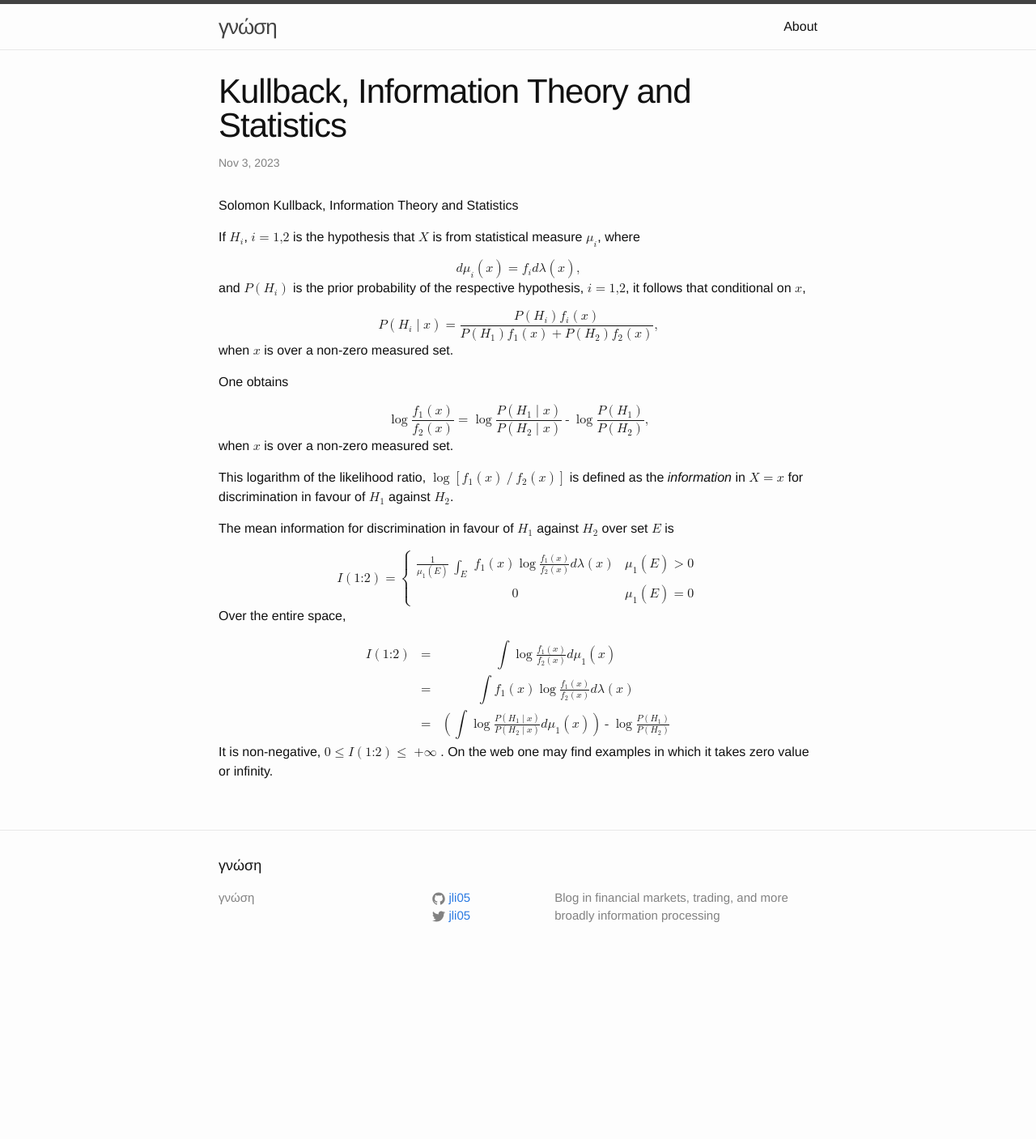
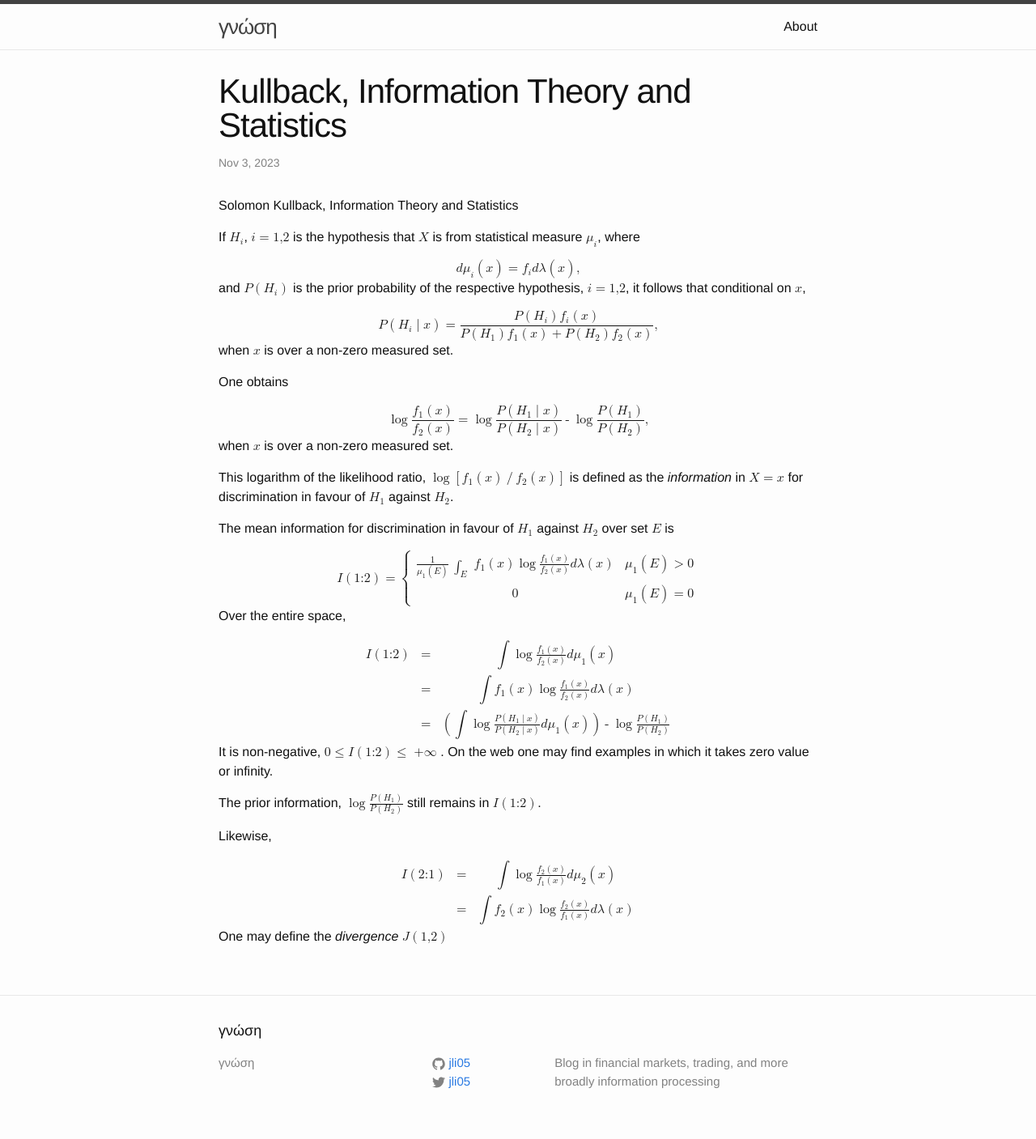
Before and after one commit to jli05/jli05.github.io, a Jekyll site: the page built from _posts/2023-11-03-Kullback-Book.md, in a window 1280 px wide. Shown: the whole page at 81% size. Built offline with Jekyll 4.4.1, drawn with Linux system fonts in a browser that asks for light colours; before the commit the page ends 1203 px from its top, so only the background shows below that.

Commit message:
add I(2:1)

```diff
--- a/_posts/2023-11-03-Kullback-Book.md
+++ b/_posts/2023-11-03-Kullback-Book.md
@@ -124,3 +124,38 @@ Over the entire space,
 </math>
 
 It is non-negative, <math><mn>0</mn><mo>&le;</mo><mi>I</mi><mo>(</mo><mn>1:2</mn><mo>)</mo><mo>&le;</mo><mo>+&infin;</mo></math>. On the web one may find examples in which it takes zero value or infinity.
+
+The prior information, <math><mo>log</mo><mfrac><mrow><mi>P</mi><mo>(</mo><msub><mi>H</mi><mi>1</mi></msub><mo>)</mo></mrow><mrow><mi>P</mi><mo>(</mo><msub><mi>H</mi><mi>2</mi></msub><mo>)</mo></mrow></mfrac></math> still remains in <math><mi>I</mi><mo>(</mo><mn>1:2</mn><mo>)</mo></math>.
+
+Likewise,
+<math display="block">
+<mtable>
+<mtr>
+<mtd>
+<mrow><mi>I</mi><mo>(</mo><mn>2:1</mn><mo>)</mo></mrow>
+</mtd>
+<mtd>
+<mo>=</mo>
+</mtd>
+<mtd columnalign="left">
+<mrow><mo stretchy="true">&int;</mo>
+<mo>log</mo><mfrac><mrow><msub><mi>f</mi><mi>2</mi></msub><mo>(</mo><mi>x</mi><mo>)</mo></mrow><mrow><msub><mi>f</mi><mi>1</mi></msub><mo>(</mo><mi>x</mi><mo>)</mo></mrow></mfrac>
+<mrow><mi>d</mi><msub><mi>μ</mi><mi>2</mi></msub><mo>(</mo><mi>x</mi><mo>)</mo></mrow>
+</mrow>
+</mtd>
+</mtr>
+<mtr>
+<mtd></mtd>
+<mtd><mo>=</mo></mtd>
+<mtd columnalign="left">
+<mrow><mo stretchy="true">&int;</mo>
+<mrow><msub><mi>f</mi><mi>2</mi></msub><mo>(</mo><mi>x</mi><mo>)</mo></mrow>
+<mo>log</mo><mfrac><mrow><msub><mi>f</mi><mi>2</mi></msub><mo>(</mo><mi>x</mi><mo>)</mo></mrow><mrow><msub><mi>f</mi><mi>1</mi></msub><mo>(</mo><mi>x</mi><mo>)</mo></mrow></mfrac>
+<mrow><mi>d</mi><mi>λ</mi><mo>(</mo><mi>x</mi><mo>)</mo></mrow>
+</mrow>
+</mtd>
+</mtr>
+</mtable>
+</math>
+
+One may define the *divergence* <math><mi>J</mi><mo>(</mo><mn>1,2</mn><mo>)</mo></math>
```
